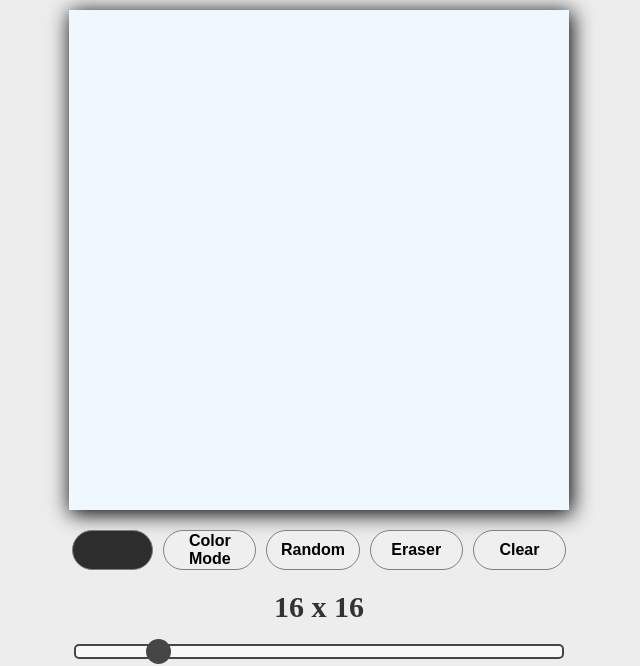
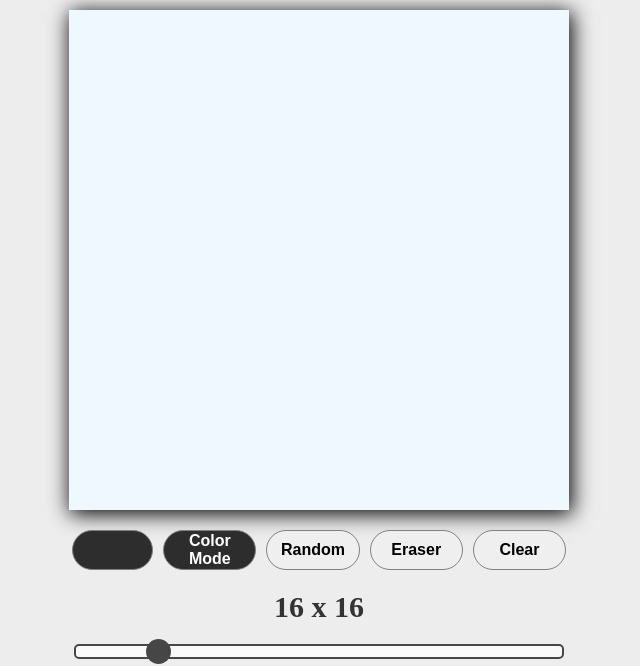
Before and after one commit to TheSTruong/Etch-A-Sketch, a plain HTML site: page index.html in a window 1280 px wide. Shown: the part 115-781 px from the top of the page, without its empty margins (321-961 px from the left). Drawn offline with Linux system fonts and the light colour scheme.

Commit message:
Apply selected style to color mode button as default

```diff
--- a/style.css
+++ b/style.css
@@ -119,3 +119,8 @@ input[type='range']::-webkit-slider-thumb {
     border: 2px black;
     cursor: pointer;
 }
+
+#colorMode {
+    background-color: #2d2d2d;
+    color: white;
+}
```
